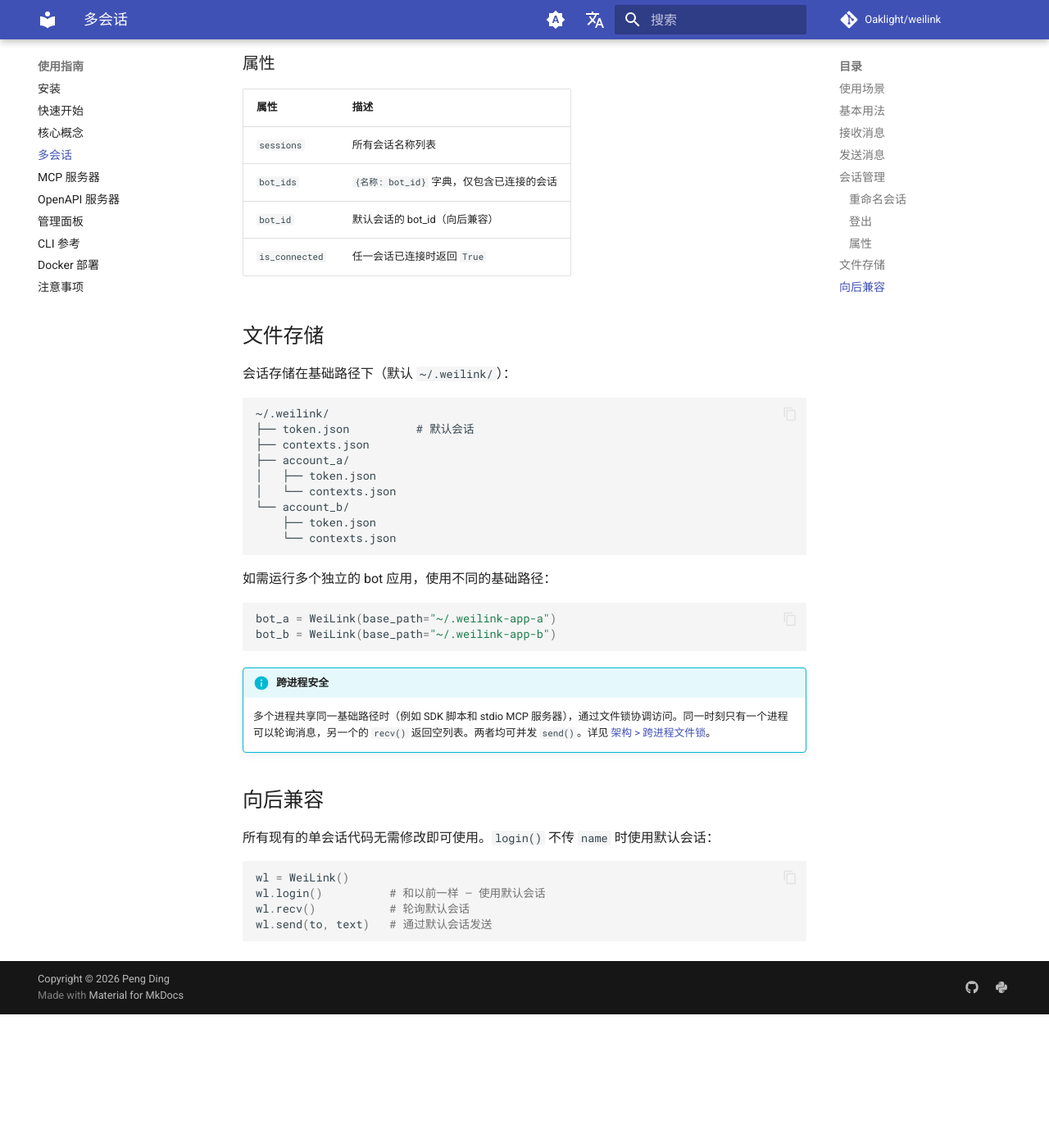
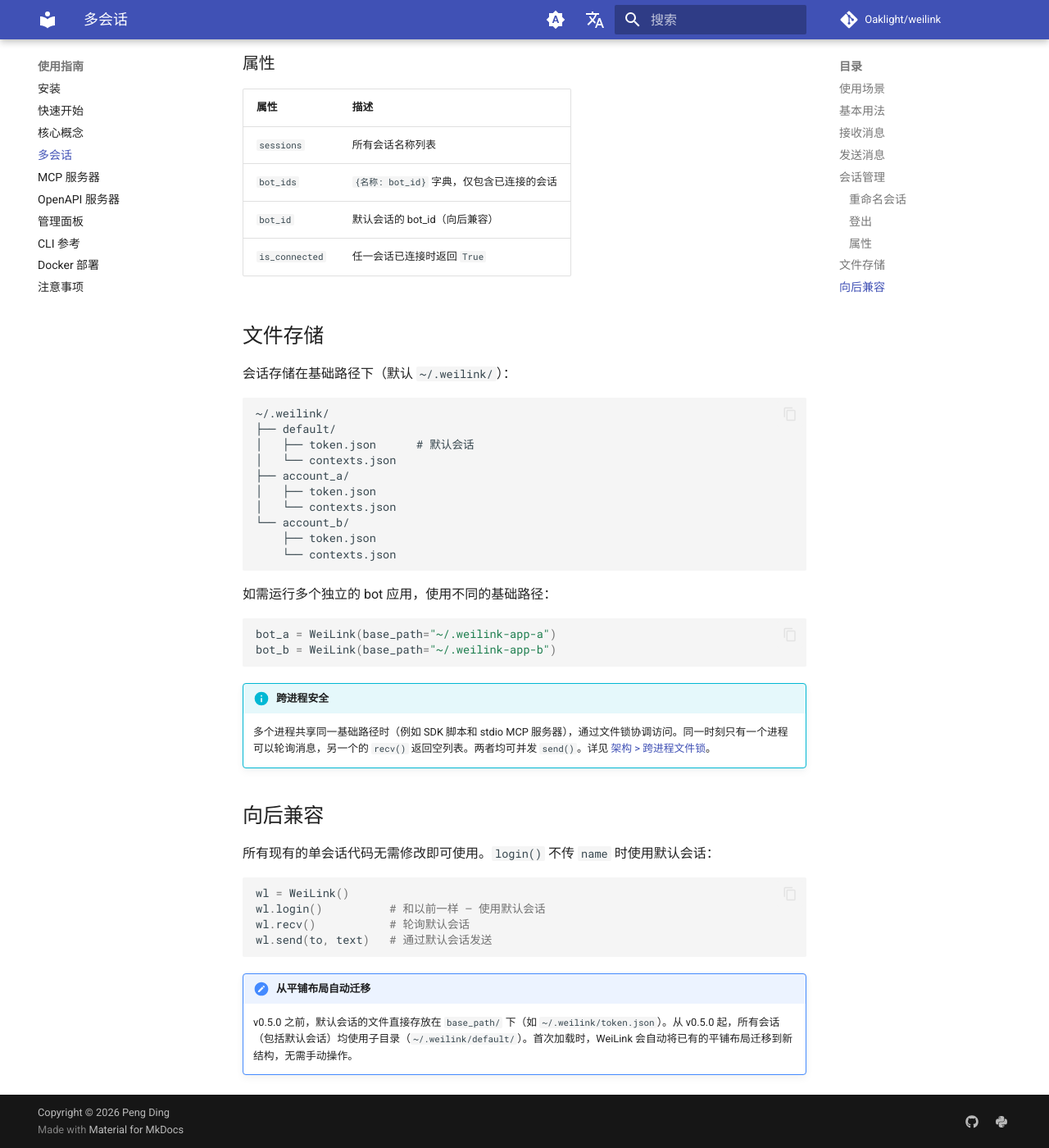
Before and after one commit to Oaklight/weilink, an MkDocs documentation site: the page built from docs/usage/multi_session.md, in a window 1280 px wide and 1400 px high, scrolled down 1674 px. Shown: the whole window at 82% size. Built offline with MkDocs 1.6.1 and Material for MkDocs 9.7.7, drawn with Linux system fonts in a browser that asks for light colours; comment, search, counter and statistics services are not loaded; before the commit the page ends 2911 px from its top, so only the background shows below that.

Commit message:
Update docs for v0.5.0 release
- Mark changelog as v0.5.0, add background auto-polling and default
  session subdirectory entries
- Update directory structure diagram to show default/ subdirectory
- Add auto-migration note to backward compatibility section

````diff
--- a/docs/usage/multi_session.md
+++ b/docs/usage/multi_session.md
@@ -80,8 +80,9 @@ wl.logout("account_b")
 
 ```
 ~/.weilink/
-├── token.json          # 默认会话
-├── contexts.json
+├── default/
+│   ├── token.json      # 默认会话
+│   └── contexts.json
 ├── account_a/
 │   ├── token.json
 │   └── contexts.json
@@ -110,3 +111,6 @@ wl.login()          # 和以前一样 — 使用默认会话
 wl.recv()           # 轮询默认会话
 wl.send(to, text)   # 通过默认会话发送
 ```
+
+!!! note "从平铺布局自动迁移"
+    v0.5.0 之前，默认会话的文件直接存放在 `base_path/` 下（如 `~/.weilink/token.json`）。从 v0.5.0 起，所有会话（包括默认会话）均使用子目录（`~/.weilink/default/`）。首次加载时，WeiLink 会自动将已有的平铺布局迁移到新结构，无需手动操作。
````
Also changed, not shown: docs/changelog.md (+3 -1 lines).
